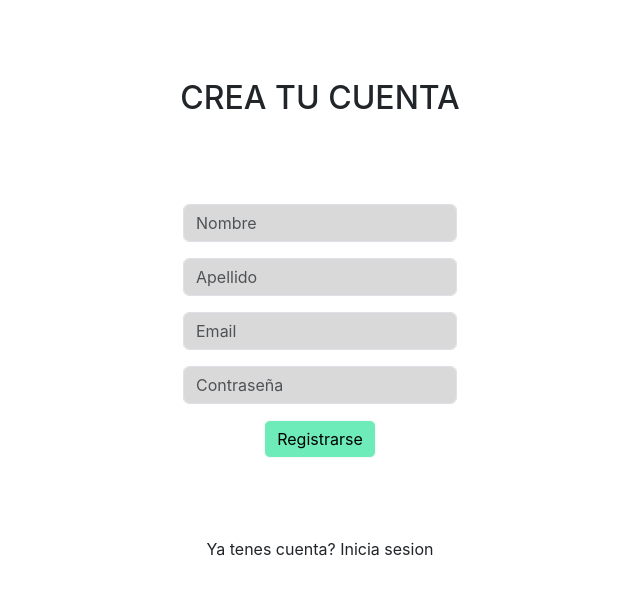
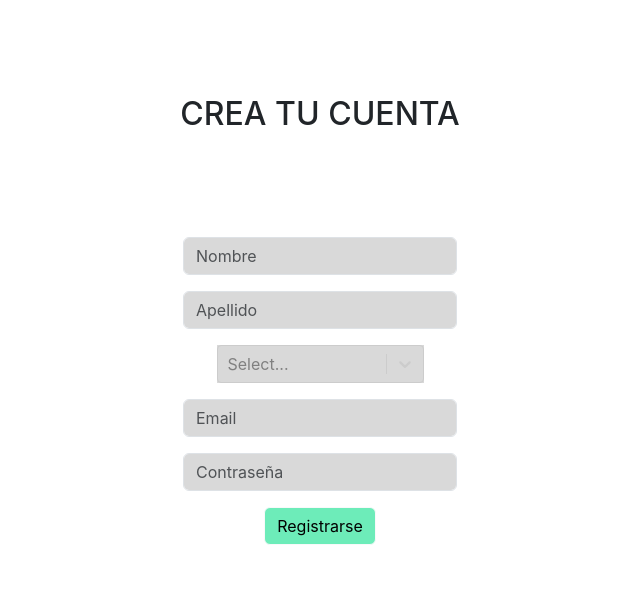
Before and after one commit to BelenLinera/SistemaGestionGimnasioApp, a React (Create React App) app in the folder sistema-gimnasio/: page /client/create-client in a window 1280 px wide. Shown: the top 594 px of the page, without its empty margins (320-960 px from the left). Built offline with nearby package versions, Linux system fonts and the light colour scheme; no server answers.

Commit message:
TK-09 : Create trainer with activities form

```diff
--- a/sistema-gimnasio/src/Components/Forms/FormUser/FormUser.jsx
+++ b/sistema-gimnasio/src/Components/Forms/FormUser/FormUser.jsx
@@ -1,14 +1,21 @@
-import React from "react";
-import { useForm } from "react-hook-form";
+import React, { useEffect, useState } from "react";
+import { useNavigate, useParams } from "react-router-dom";
+import { Controller, useForm } from "react-hook-form";
 import Form from "react-bootstrap/Form";
 import Button from "react-bootstrap/Button";
+import * as yup from "yup";
+import Select from "react-select";
+import makeAnimated from "react-select/animated";
+import { yupResolver } from "@hookform/resolvers/yup";
+import { createAdmin, updateAdmin } from "../../Admin/AdminServices";
+import {
+  createClient,
+  updateClient,
+  updateClientActiveState,
+} from "../../Client/ClientServices";
+import { createTrainer, updateByEmail } from "../../Trainer/TrainerServices";
 import "./FormUser.css";
-import { yupResolver } from "@hookform/resolvers/yup";
-import * as yup from "yup";
-import { createAdmin, updateAdmin } from "../../Admin/AdminServices";
-import { useNavigate, useParams } from "react-router-dom";
-import { createClient, updateClient, updateClientActiveState } from "../../Client/ClientServices";
-import { createTrainer, updateByEmail } from "../../Trainer/TrainerServices";
+import api from "../../../api";
 
 const createUserSchema = yup.object({
   firstName: yup
@@ -43,19 +50,43 @@ const editUserSchema = yup.object({
     .required("El apellido es requerido")
     .matches(/^[a-zA-Z]+$/, "El apellido debe tener solo letras"),
 });
+
+const animatedComponents = makeAnimated();
+const customStyles = {
+  control: (provided) => ({
+    ...provided,
+    backgroundColor: "#d9d9d9",
+    width: 207,
+  }),
+  menu: (provided) => ({
+    ...provided,
+    backgroundColor: "#d9d9d9",
+  }),
+};
+
 const FormUser = ({ entity, editForm }) => {
-  let navigate = useNavigate();
-  let { userEmail } = useParams();
+  const navigate = useNavigate();
+  const [optionsActivities, setOptionsActivities] = useState([]);
+  const { userEmail } = useParams();
   const {
     register,
     formState: { errors },
     handleSubmit,
     clearErrors,
+    control,
   } = useForm({
     mode: "onBlur",
     resolver: yupResolver(editForm ? editUserSchema : createUserSchema),
   });
-
+  useEffect(() => {
+    api.get("/api/Activity").then((response) => {
+      const mappedActivities = response.data.map((activity) => ({
+        value: activity.idActivity,
+        label: activity.activityName,
+      }));
+      setOptionsActivities(mappedActivities);
+    });
+  }, []);
   const onSubmit = async (data) => {
     if (editForm) {
       if (entity === "admin") {
@@ -73,7 +104,7 @@ const FormUser = ({ entity, editForm }) => {
         } catch (error) {
           return console.log(error);
         }
-      }else if (entity === "trainer") {
+      } else if (entity === "trainer") {
         try {
           await updateByEmail(userEmail, data.firstName, data.lastname);
           return navigate("/trainer", { replace: true });
@@ -85,25 +116,36 @@ const FormUser = ({ entity, editForm }) => {
 
     if (entity === "admin") {
       try {
-        await createAdmin(data.email, data.firstName, data.lastname, data.password);
+        await createAdmin(
+          data.email,
+          data.firstName,
+          data.lastname,
+          data.password
+        );
         navigate("/admin", { replace: true });
       } catch (error) {
         console.log(error);
       }
     } else if (entity === "client") {
       try {
-        await createClient(data.email, data.firstName, data.lastname, data.password);
+        await createClient(
+          data.email,
+          data.firstName,
+          data.lastname,
+          data.password
+        );
         navigate("/client", { replace: true });
       } catch (error) {
         console.log(error);
       }
-    }else if (entity === "trainer") {
+    } else if (entity === "trainer") {
       try {
         await createTrainer(
           data.email,
           data.firstName,
           data.lastname,
-          data.password
+          data.password,
+          data.activities
         );
         navigate("/trainer", { replace: true });
       } catch (error) {
@@ -113,7 +155,13 @@ const FormUser = ({ entity, editForm }) => {
   };
   return (
     <section className="form-section">
-      <h2>{editForm ? "EDITAR CUENTA" : entity==='client'?"CREA TU CUENTA":`CREAR ${entity}`}</h2>
+      <h2>
+        {editForm
+          ? "EDITAR CUENTA"
+          : entity === "client"
+          ? "CREA TU CUENTA"
+          : `CREAR ${entity}`}
+      </h2>
       <Form className="form-group" onSubmit={handleSubmit(onSubmit)}>
         <Form.Group className="mb-3" controlId="formGroupName">
           <Form.Control
@@ -142,6 +190,29 @@ const FormUser = ({ entity, editForm }) => {
               {errors.lastname.message}
             </span>
           )}
+        </Form.Group>
+        <Form.Group className="mb-3" controlId="formGroupLastName">
+          <Controller
+            name="activities"
+            control={control}
+            render={({ field }) => (
+              <Select
+                {...field}
+                className="input-form"
+                closeMenuOnSelect={false}
+                components={animatedComponents}
+                isMulti
+                options={optionsActivities}
+                styles={customStyles}
+                value={optionsActivities.filter((option) =>
+                  field.value?.includes(option.value)
+                )}
+                onChange={(selectedOptions) => {
+                  field.onChange(selectedOptions.map((option) => option.value));
+                }}
+              />
+            )}
+          />
         </Form.Group>
         {editForm ? (
           <> </>
@@ -180,15 +251,17 @@ const FormUser = ({ entity, editForm }) => {
           </Form.Group>
         )}
         <Button variant="light" className="button-form" type="submit">
-          {editForm ? "Editar" : entity==="client"? "Registrarse":"Crear cuenta"}
+          {editForm
+            ? "Editar"
+            : entity === "client"
+            ? "Registrarse"
+            : "Crear cuenta"}
         </Button>
       </Form>
-      {entity !== "client" ? (
+      {entity ? (
         <></>
       ) : (
-        <div className="have-account">
-          Ya tenes cuenta? Inicia sesion
-        </div>
+        <div className="have-account">Ya tienes cuenta? Inicia sesion</div>
       )}
     </section>
   );
--- a/sistema-gimnasio/src/Components/Trainer/TrainerServices.js
+++ b/sistema-gimnasio/src/Components/Trainer/TrainerServices.js
@@ -7,12 +7,13 @@ const getAllTrainers = () => {
 const deleteByEmail = (email) => {
   return api.delete(`/api/Trainer/${email}`);
 };
-const createTrainer = (email, nameTrainer, lastName, password) => {
+const createTrainer = (email, nameTrainer, lastName, password, activities) => {
   return api.post("/api/Trainer", {
     Email: email,
     Name: nameTrainer,
     Lastname: lastName,
     Password: password,
+    Activities: activities
   });
 };
 
```
